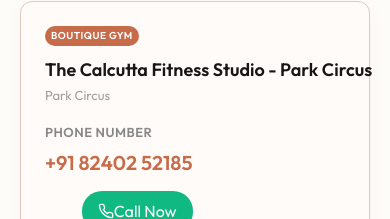
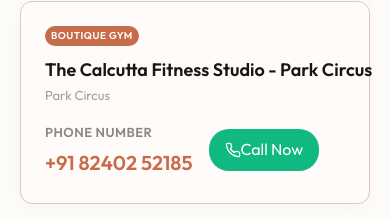
Before and after one commit to mystateofart-max/Flor-Survey, a Next.js app: page / in a window 390 px wide. Both pictures are taken after a click on the element 195 px from the left and 425 px from the top of the page. Shown: the part 628-847 px from the top of the page. Built offline with nearby package versions, Linux system fonts and the light colour scheme; no server answers; the database is empty.

Commit message:
Align call button horizontally beside the phone number

```diff
--- a/components/SurveyForm.js
+++ b/components/SurveyForm.js
@@ -355,7 +355,7 @@
                 <div className="centre-name-display">{selectedCentre.name}</div>
                 <div style={{ opacity: 0.8, fontSize: '13px', color: '#888' }}>{selectedCentre.location}</div>
               </div>
-              <div style={{ textAlign: 'right', display: 'flex', flexDirection: 'column', alignItems: 'flex-end', gap: '12px' }}>
+              <div style={{ textAlign: 'right', display: 'flex', alignItems: 'center', gap: '16px' }}>
                 <div>
                   <h4>{lang === 'en' ? 'Phone Number' : 'ফোন নম্বর'}</h4>
                   <div className="phone-number">{selectedCentre.phone}</div>
```
